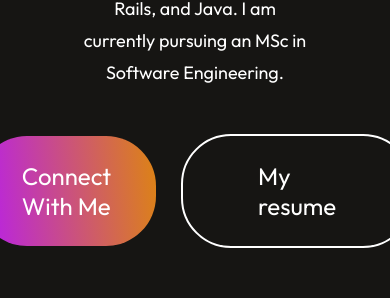
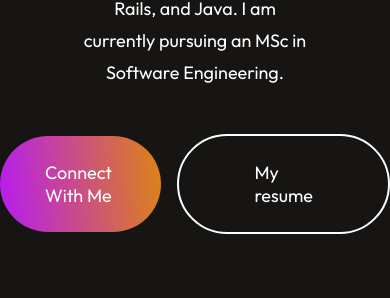
Before and after one commit to KipletingEdwin/kipleting-edwin-portfolio, a React (Vite) app: page / in a window 390 px wide. Shown: the part 1280-1578 px from the top of the page. Built offline with nearby package versions, Linux system fonts and the light colour scheme.

Commit message:
add responsivesness to .hero-action button

```diff
--- a/src/Components/Hero/Hero.css
+++ b/src/Components/Hero/Hero.css
@@ -81,5 +81,15 @@
         margin: 10px 0px;
     }
 
+    .hero-action{
+        gap: 16px;
+        font-size: 18px;
+        font-weight: 500;
+        margin-bottom: 50px;
+    }
+
+
+
+
 
 }
```
